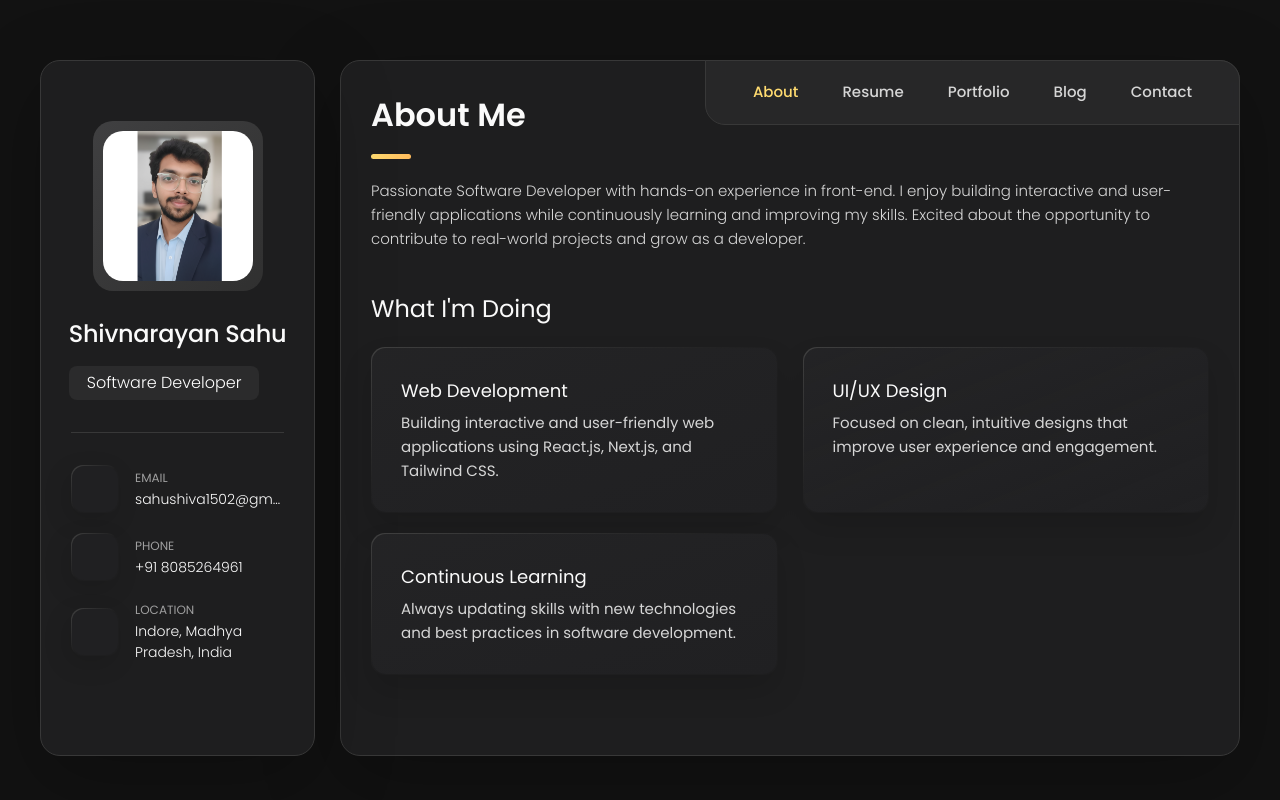
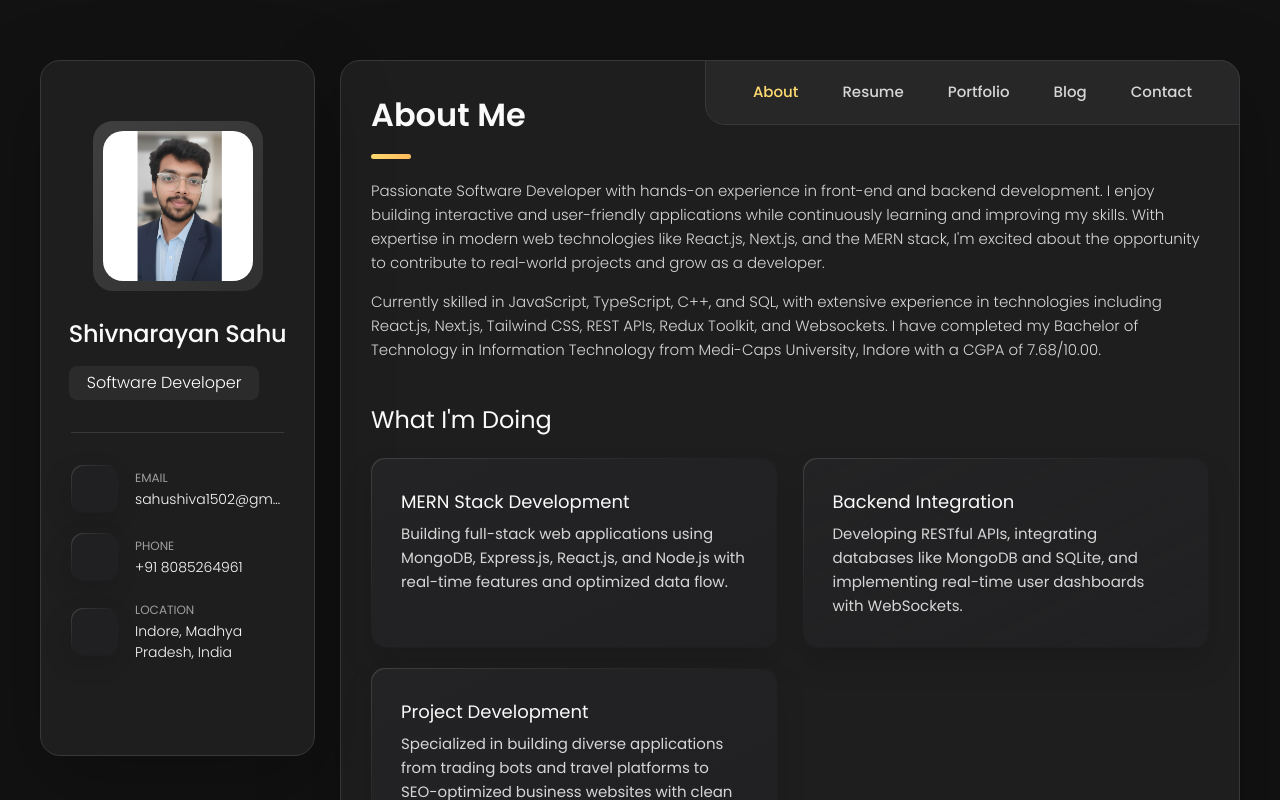
Before and after one commit to Snsahu1502/Shiv_portfolio, a Next.js app: page / in a window 1280 px wide. Shown: the top 800 px of the page. Built offline with nearby package versions, Linux system fonts and the light colour scheme; some icons are missing.

Commit message:
Update About

```diff
--- a/components/sections/About.tsx
+++ b/components/sections/About.tsx
@@ -9,37 +9,40 @@ export default function About() {
 
       <section className="about-text">
         <p>
-          Passionate Software Developer with hands-on experience in front-end. I enjoy building interactive and user-friendly
-          applications while continuously learning and improving my skills. Excited about the opportunity to contribute to real-world
-          projects and grow as a developer.
+          Passionate Software Developer with hands-on experience in front-end and backend development. I enjoy building interactive and user-friendly applications while continuously learning and improving my skills. With expertise in modern web technologies like React.js, Next.js, and the MERN stack, I'm excited about the opportunity to contribute to real-world projects and grow as a developer.
+        </p>
+        <p>
+          Currently skilled in JavaScript, TypeScript, C++, and SQL, with extensive experience in technologies including React.js, Next.js, Tailwind CSS, REST APIs, Redux Toolkit, and Websockets. I have completed my Bachelor of Technology in Information Technology from Medi-Caps University, Indore with a CGPA of 7.68/10.00.
         </p>
       </section>
 
-      {/* Optional service section - can keep or customize */}
+      {/* Updated services section with 3 items */}
       <section className="service">
         <h3 className="h3 service-title">What I'm Doing</h3>
         <ul className="service-list">
           <li className="service-item">
             <div className="service-content-box">
-              <h4 className="h4 service-item-title">Web Development</h4>
+              <h4 className="h4 service-item-title">MERN Stack Development</h4>
               <p className="service-item-text">
-                Building interactive and user-friendly web applications using React.js, Next.js, and Tailwind CSS.
+                Building full-stack web applications using MongoDB, Express.js, React.js, and Node.js with real-time features and optimized data flow.
               </p>
             </div>
           </li>
+
           <li className="service-item">
             <div className="service-content-box">
-              <h4 className="h4 service-item-title">UI/UX Design</h4>
+              <h4 className="h4 service-item-title">Backend Integration</h4>
               <p className="service-item-text">
-                Focused on clean, intuitive designs that improve user experience and engagement.
+                Developing RESTful APIs, integrating databases like MongoDB and SQLite, and implementing real-time user dashboards with WebSockets.
               </p>
             </div>
           </li>
+
           <li className="service-item">
             <div className="service-content-box">
-              <h4 className="h4 service-item-title">Continuous Learning</h4>
+              <h4 className="h4 service-item-title">Project Development</h4>
               <p className="service-item-text">
-                Always updating skills with new technologies and best practices in software development.
+                Specialized in building diverse applications from trading bots and travel platforms to SEO-optimized business websites with clean UI/UX.
               </p>
             </div>
           </li>
```
